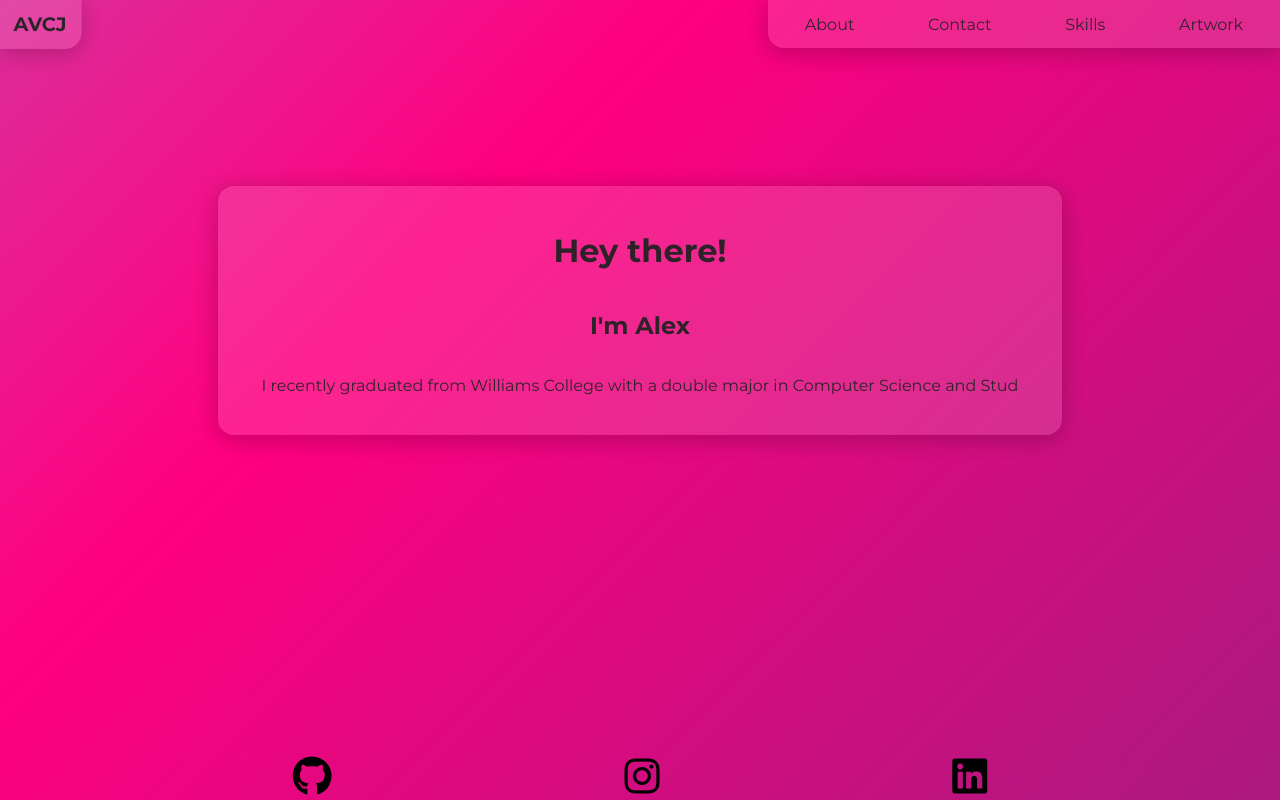
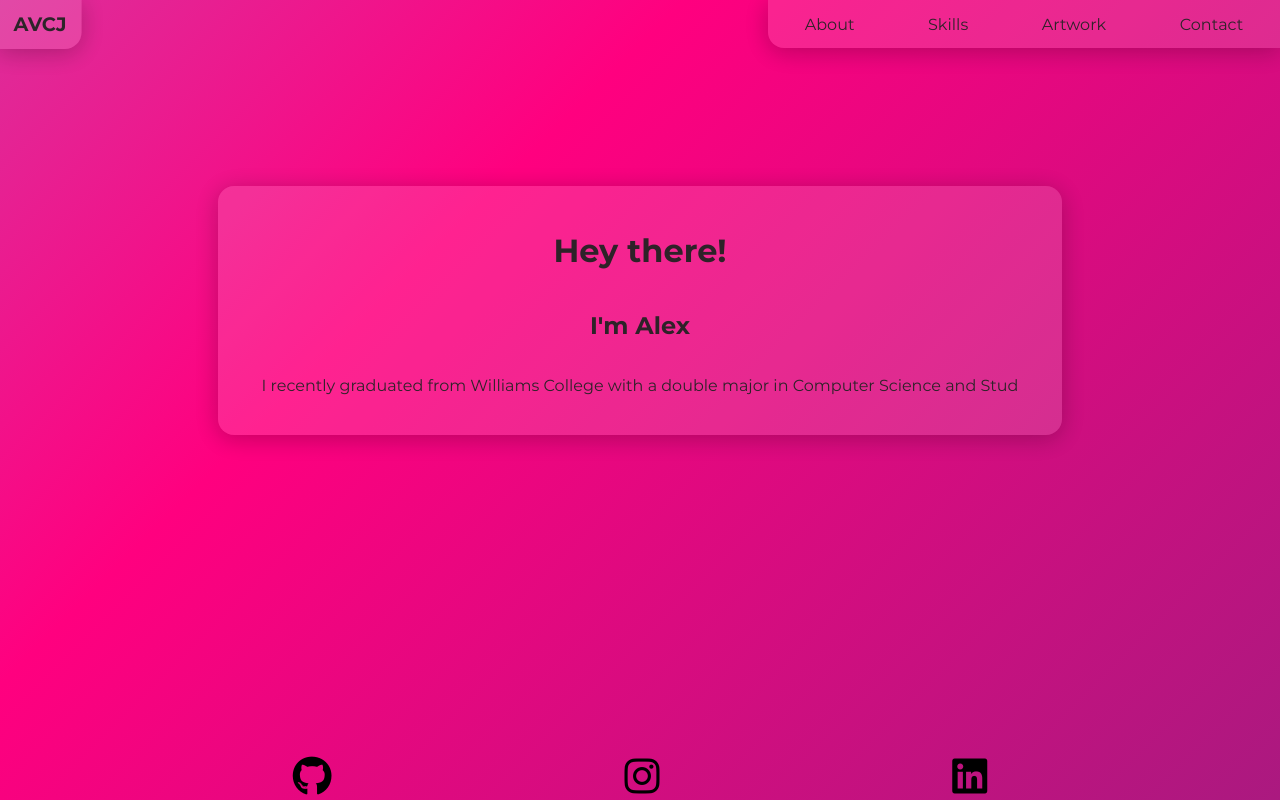
Before and after one commit to Alexjoshua14/RevampedPortfolio, a React (Create React App) app: page / in a window 1280 px wide. Built offline with nearby package versions, Linux system fonts and the light colour scheme.

Commit message:
Switch nav bar options order

```diff
--- a/src/nav/NavBar.js
+++ b/src/nav/NavBar.js
@@ -35,9 +35,9 @@ export default function NavBar() {
         return(
             <ul>
                 <li><Link to="/about">About</Link></li>
-                <li><Link to="/contact">Contact</Link></li>
                 <li><Link to="/skills">Skills</Link></li>
                 <li><Link to="/portfolio">Artwork</Link></li>
+                <li><Link to="/contact">Contact</Link></li>
             </ul>
         )
     }
```
